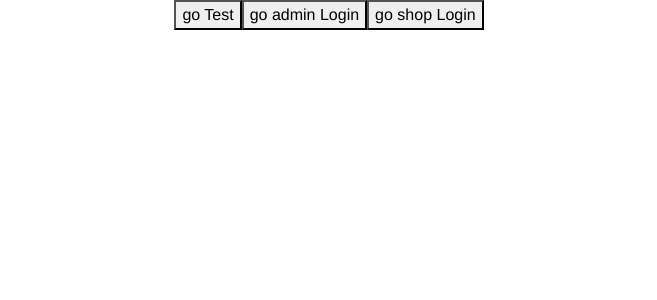
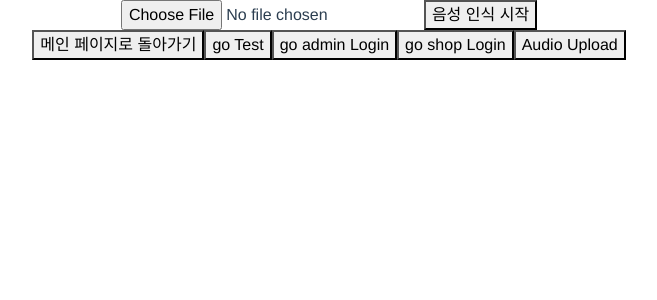
Before and after one commit to pokqok/kiosk, a Vue app in the folder frontend/: page /audio-upload in a window 1280 px wide. Shown: the top 300 px of the page, without its empty margins (311-968 px from the left). Built offline with nearby package versions, Linux system fonts and the light colour scheme.

Commit message:
연결 추가

```diff
--- a/frontend/src/App.vue
+++ b/frontend/src/App.vue
@@ -3,6 +3,7 @@
   <RouterLink to="/test"> <button v-if="showButton" @click="showButton = false">go Test</button> </RouterLink>
   <RouterLink to="/login/admin"> <button v-if="showButton" @click="showButton = false">go admin Login</button> </RouterLink>
   <RouterLink to="/login/shop"> <button v-if="showButton" @click="showButton = false">go shop Login</button> </RouterLink>
+  <RouterLink to="/audio-upload"> <button v-if="showButton" @click="showButton = false">Audio Upload</button> </RouterLink>
 </template>
 
 <script>
--- /dev/null
+++ b/frontend/src/components/AudioUpload.vue
@@ -0,0 +1,51 @@
+<template>
+  <div>
+    <input type="file" @change="handleFileChange" accept="audio/*" />
+    <button @click="submitAudio">음성 인식 시작</button>
+    <p v-if="transcription">{{ transcription }}</p>
+  </div>
+
+  <button @click="goToRootPage">메인 페이지로 돌아가기</button>
+</template>
+
+<script>
+import axios from 'axios';
+
+export default {
+  data() {
+    return {
+      selectedFile: null,
+      transcription: ''
+    };
+  },
+  methods: {
+    handleFileChange(event) {
+      this.selectedFile = event.target.files[0];
+    },
+    submitAudio() {
+      if (!this.selectedFile) {
+        return alert('파일을 선택해 주세요.');
+      }
+      const formData = new FormData();
+      formData.append('uploaded_file', this.selectedFile);
+
+      axios.post('http://192.168.0.167:3000/audio-upload', formData, {
+        headers: {
+          'Content-Type': 'multipart/form-data'
+        }
+      })
+      .then((response) => {
+        this.transcription = response.data.data; // 서버로부터 받은 음성 인식 결과
+      })
+      .catch((error) => {
+        console.error('Error:', error);
+        alert('음성 인식에 실패했습니다.');
+      });
+    },
+    goToRootPage() {
+      this.$router.push("/")
+      this.$emit("comeBack")
+    },
+  }
+};
+</script>
--- a/frontend/src/components/LoginPage.vue
+++ b/frontend/src/components/LoginPage.vue
@@ -40,7 +40,8 @@ export default {
     async login() {
       if (this.$route.params.mode == 'admin') {
         try {
-          const response = await axios.post('http://localhost:3000/login/admin', {
+          const response = await axios.post('http://192.168.0.167:8081/login/admin', {
+            //192.168.0.167:8081은 본인이 서버를 열때 나오는 Network 주소로 변경
             email: this.email,
             password: this.password,
           })
@@ -57,7 +58,8 @@ export default {
         }
       } else if (this.$route.params.mode == 'shop') {
         try {
-          const response = await axios.post('http://localhost:3000/login/shop', {
+          const response = await axios.post('http://192.168.0.167:8081/login/shop', {
+            //192.168.0.167:8081은 본인이 서버를 열때 나오는 Network 주소로 변경
             email: this.email,
             password: this.password,
           });
--- a/frontend/src/router.js
+++ b/frontend/src/router.js
@@ -4,6 +4,7 @@ import LoginPage from "./components/LoginPage.vue";
 import TestPage from "./components/TestPage.vue";
 import ShopPage from "./components/ShopPage.vue";
 import PaymentPage from "./components/PaymentPage.vue";
+import AudioUpload from "./components/AudioUpload.vue";
 
 const routes = [
   {
@@ -25,7 +26,13 @@ const routes = [
   {
     path: '/payment',
     component: PaymentPage,
+  },
+  {
+    path: '/audio-upload',
+    name: 'AudioUpload',
+    component: AudioUpload,
   }
+
 ];
 
 const router = createRouter({
--- a/frontend/vue.config.js
+++ b/frontend/vue.config.js
@@ -9,7 +9,12 @@ module.exports = {
       '/login': {
         target: 'http://localhost:3000',
         changeOrigin: true
-      }
+      },
+      '/api': {
+        target: 'http://localhost:3000', // 실제 서버 주소
+        changeOrigin: true, // 필요 시 호스트 헤더를 변경
+        pathRewrite: { '^/api': '' }, // API 요청을 /api로 시작하도록 하고 실제 요청 시에는 이 부분을 제거
+      },
     }
   }
 };
--- a/package.json
+++ b/package.json
@@ -18,6 +18,7 @@
     "multer": "^1.4.5-lts.1",
     "oracledb": "^6.4.0",
     "request": "^2.88.2",
-    "socket.io": "^4.7.5"
+    "socket.io": "^4.7.5",
+    "socket.io-client": "^4.7.5"
   }
 }
```
Also changed, not shown: 2 other files (tests, documents, lock files or other folders).
